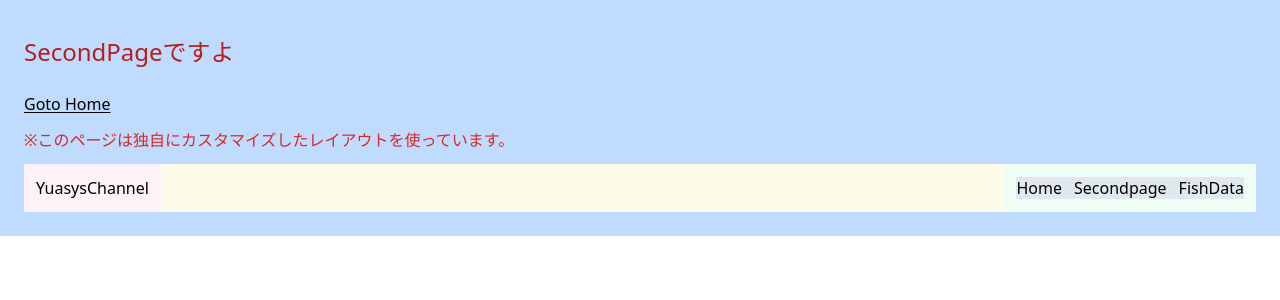
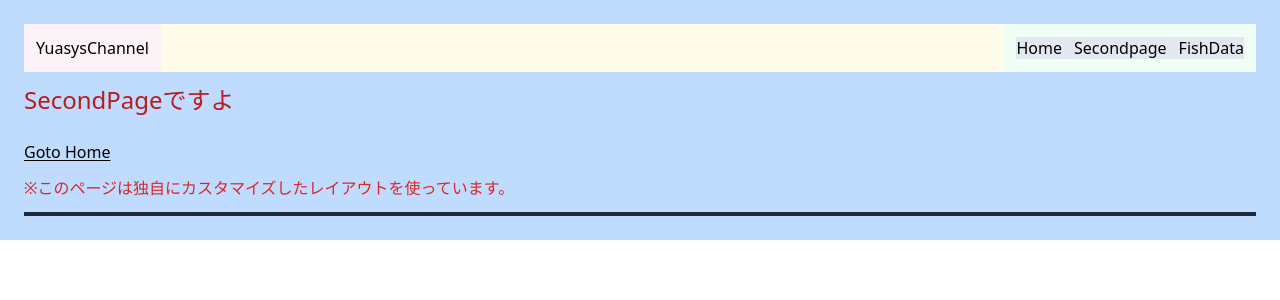
Before and after one commit to yuasys/nuxt-sample, a Nuxt app: page /secondpage in a window 1280 px wide. Shown: the top 300 px of the page. Built offline with nearby package versions, Linux system fonts and the light colour scheme.

Commit message:
modified:   layouts/custom.vue

```diff
--- a/layouts/custom.vue
+++ b/layouts/custom.vue
@@ -1,6 +1,7 @@
 <template>
   <div class="bg-blue-200 p-6">
+    <Navbar />
     <slot />
-    <Navbar />
+    <div class="bg-slate-800 w-100 h-1"></div>
   </div>
 </template>
```
